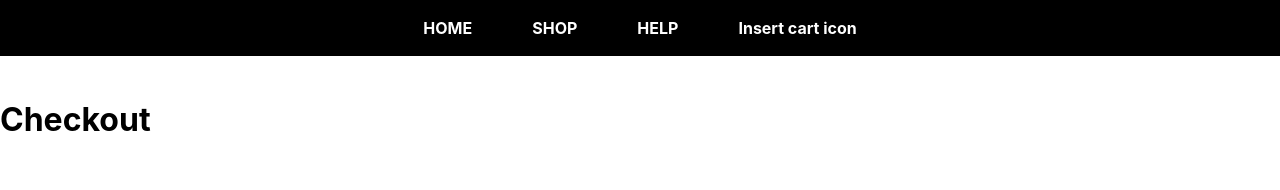
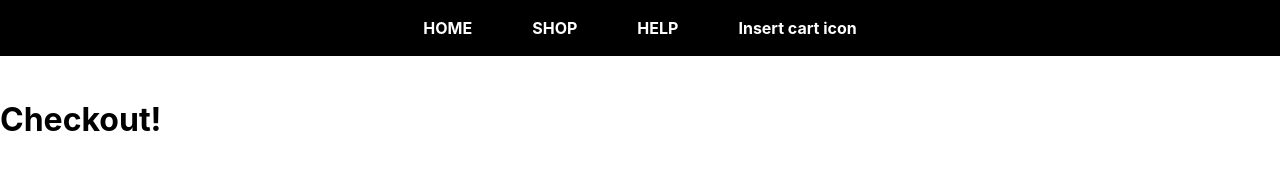
Before and after one commit to kibathi218/Sams-Sneaker-Shop, a React (Create React App) app in the folder client/: page /cart in a window 1280 px wide. Shown: the top 190 px of the page. Built offline with nearby package versions, Linux system fonts and the light colour scheme.

Commit message:
created checkout page

```diff
--- a/client/src/components/Cart.js
+++ b/client/src/components/Cart.js
@@ -3,7 +3,7 @@ import React from 'react'
 const Cart = () => {
   return (
     <div className='cart-page'>
-        <h1>Checkout</h1>
+        <h1>Checkout!</h1>
     </div>
   )
 }
```
